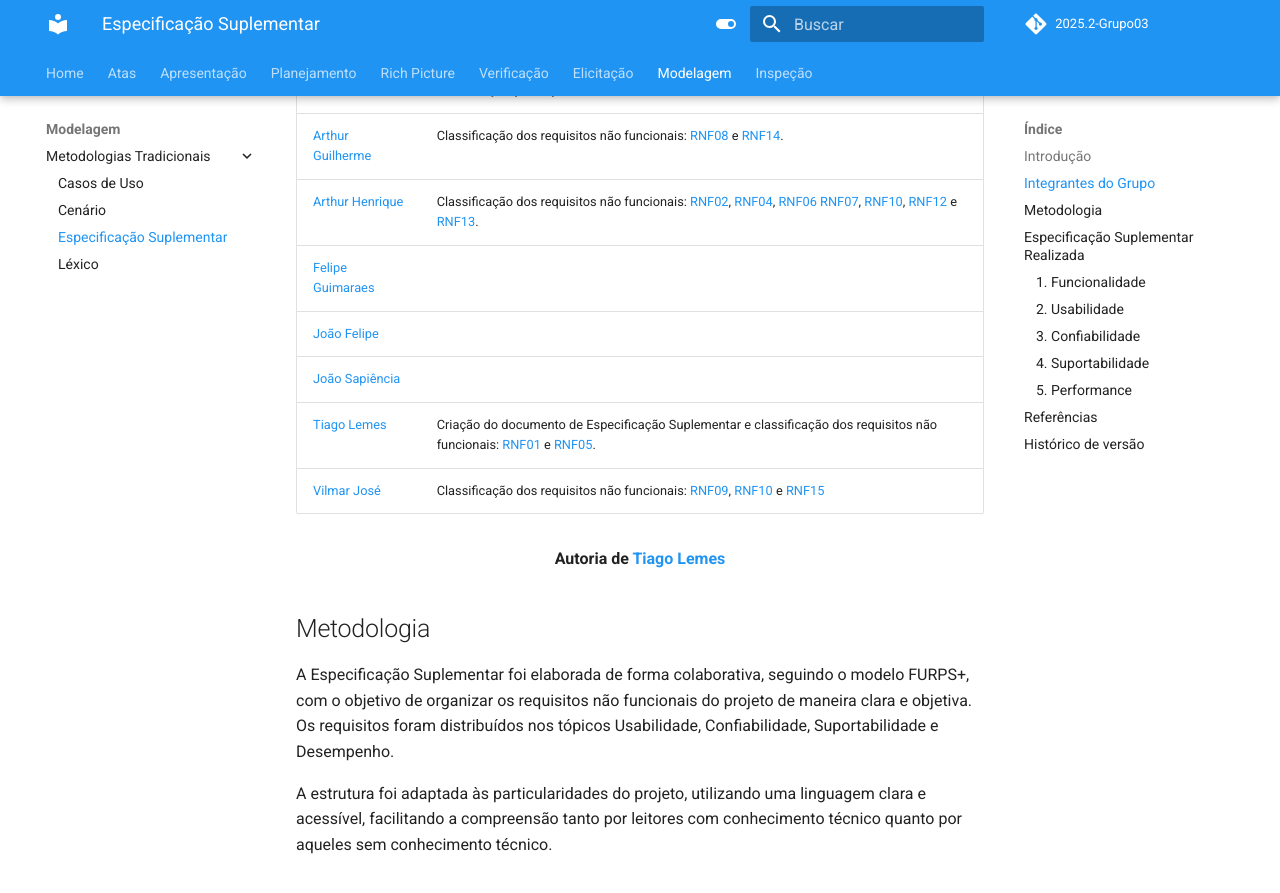
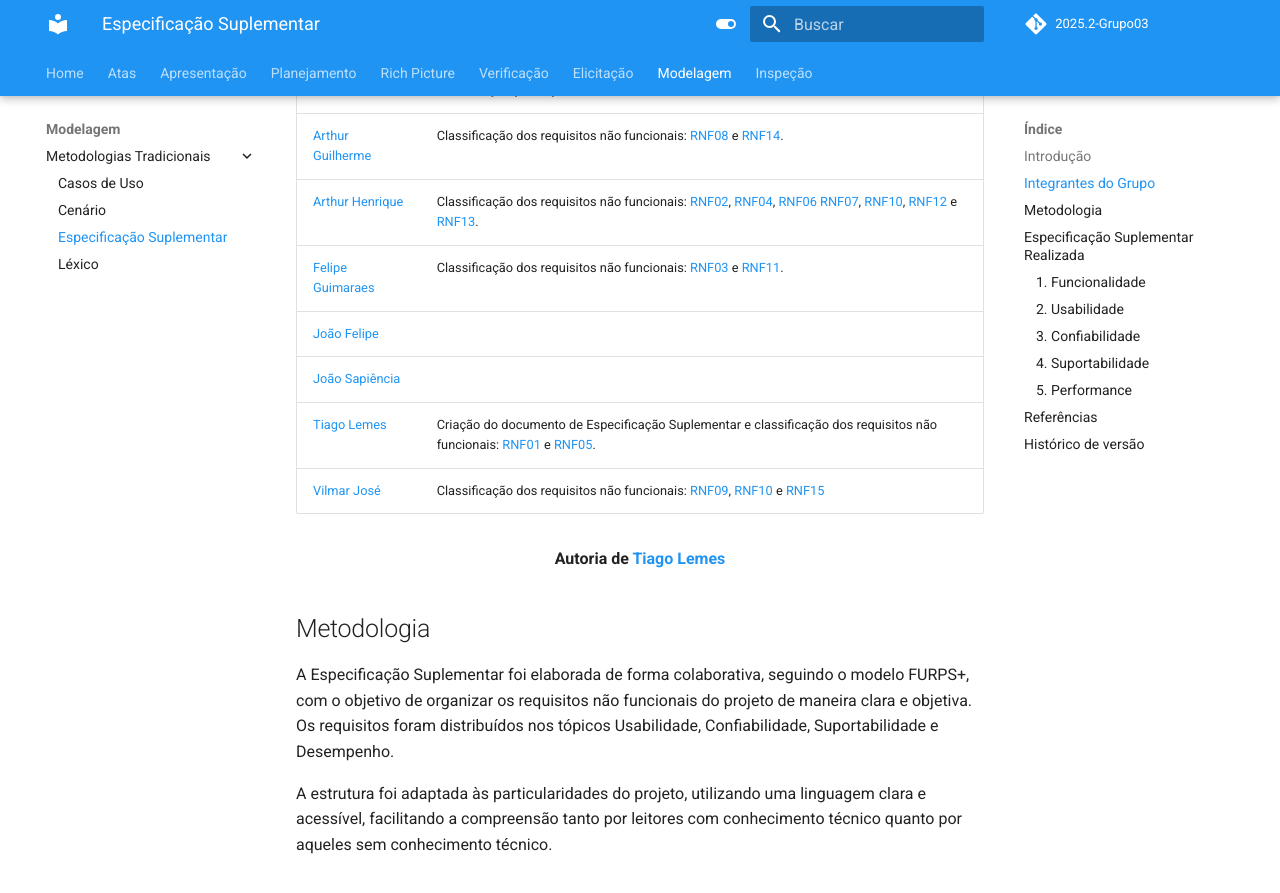
Before and after one commit to Requisitos-de-Software/2025.2-Grupo03, an MkDocs documentation site: the page built from docs/Modelagem/especificacao_suplementar.md, in a window 1280 px wide and 900 px high, scrolled down 1022 px. Shown: the top 893 px of the window. Built offline with MkDocs 1.6.1 and Material for MkDocs 9.7.7, drawn with Linux system fonts in a browser that asks for light colours; comment, search, counter and statistics services are not loaded.

Commit message:
Atualização

```diff
--- a/docs/Modelagem/especificacao_suplementar.md
+++ b/docs/Modelagem/especificacao_suplementar.md
@@ -22,7 +22,7 @@ A Tabela 1 apresenta todos os integrantes da equipe que participaram da constru
 |---------------------------|---------------------------------------|
 | [Arthur Guilherme](https://github.com/ArthurGuilher62) | Classificação dos requisitos não funcionais: [RNF08](https://requisitos-de-software.github.io/2025.2-Grupo03/Elicitacao/requisitos_elicitados/#requisitos-nao-funcionais) e [RNF14](https://requisitos-de-software.github.io/2025.2-Grupo03/Elicitacao/requisitos_elicitados/#requisitos-nao-funcionais).|
 | [Arthur Henrique](https://github.com/arthurhvieira1) |  Classificação dos requisitos não funcionais: [RNF02](https://requisitos-de-software.github.io/2025.2-Grupo03/Elicitacao/requisitos_elicitados/#requisitos-nao-funcionais), [RNF04](https://requisitos-de-software.github.io/2025.2-Grupo03/Elicitacao/requisitos_elicitados/#requisitos-nao-funcionais), [RNF06](https://requisitos-de-software.github.io/2025.2-Grupo03/Elicitacao/requisitos_elicitados/#requisitos-nao-funcionais) [RNF07](https://requisitos-de-software.github.io/2025.2-Grupo03/Elicitacao/requisitos_elicitados/#requisitos-nao-funcionais), [RNF10](https://requisitos-de-software.github.io/2025.2-Grupo03/Elicitacao/requisitos_elicitados/#requisitos-nao-funcionais), [RNF12](https://requisitos-de-software.github.io/2025.2-Grupo03/Elicitacao/requisitos_elicitados/#requisitos-nao-funcionais) e [RNF13](https://requisitos-de-software.github.io/2025.2-Grupo03/Elicitacao/requisitos_elicitados/#requisitos-nao-funcionais).   |
-| [Felipe Guimaraes](https://github.com/felipegf1) |                                       |
+| [Felipe Guimaraes](https://github.com/felipegf1) | Classificação dos requisitos não funcionais: [RNF03](https://requisitos-de-software.github.io/2025.2-Grupo03/Elicitacao/requisitos_elicitados/#requisitos-nao-funcionais) e [RNF11](https://requisitos-de-software.github.io/2025.2-Grupo03/Elicitacao/requisitos_elicitados/#requisitos-nao-funcionais).                                      |
 | [João Felipe](https://github.com/MrBolt2005) |                                       |
 | [João Sapiência](https://github.com/JoaoSapiencia) |                                       |
 | [Tiago Lemes](https://github.com/TiagoTeixeira-2005) | Criação do documento de Especificação Suplementar e classificação dos requisitos não funcionais: [RNF01](https://requisitos-de-software.github.io/2025.2-Grupo03/Elicitacao/requisitos_elicitados/#requisitos-nao-funcionais) e [RNF05](https://requisitos-de-software.github.io/2025.2-Grupo03/Elicitacao/requisitos_elicitados/#requisitos-nao-funcionais).                                      |
```
